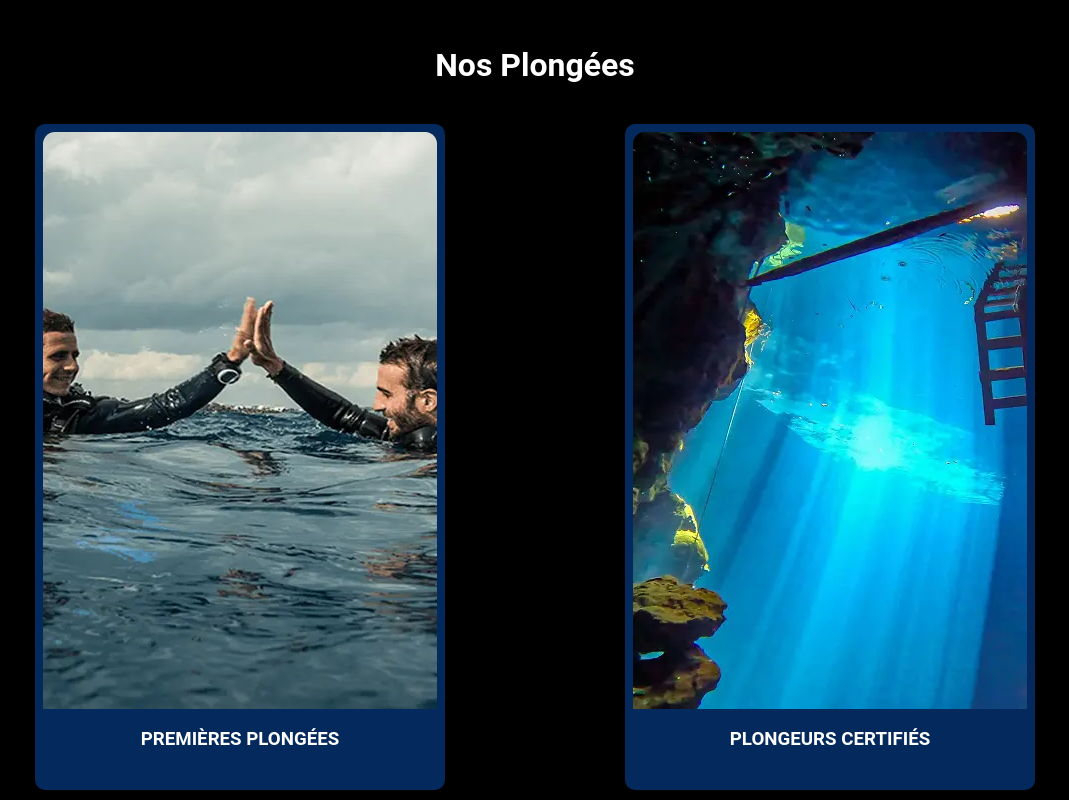
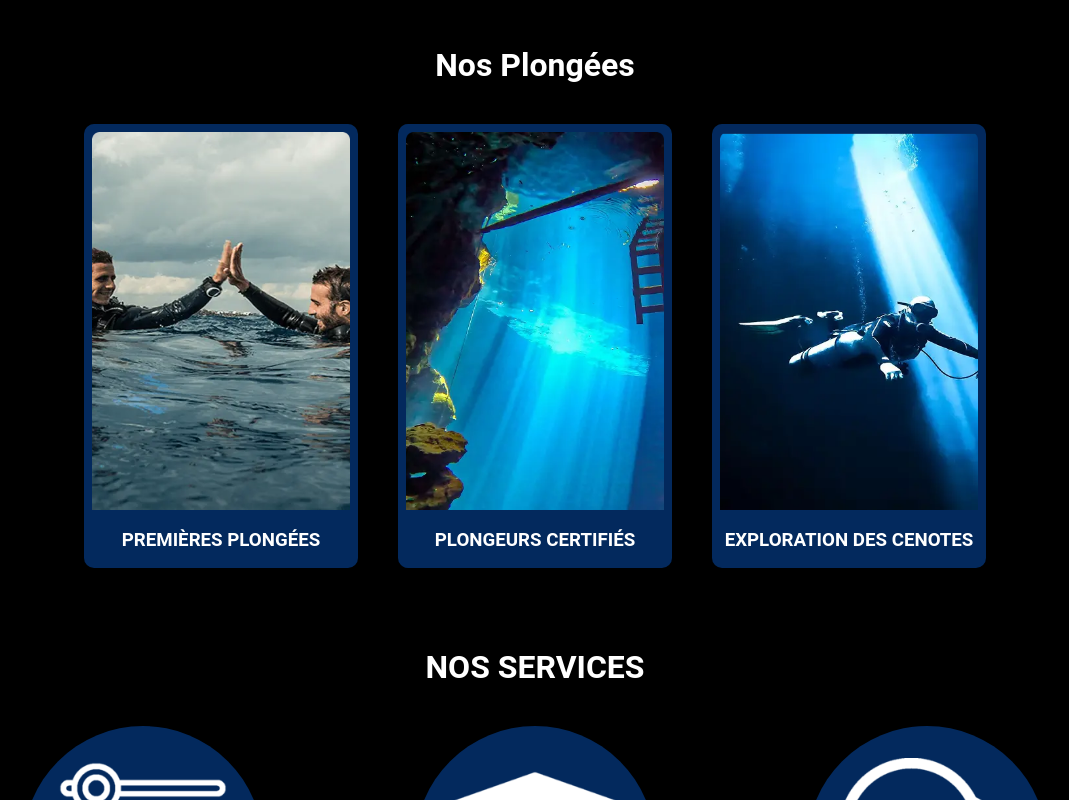
Before and after one commit to S1mon-G/john-diving, a React (Vite) app: page / in a window 1280 px wide. Shown: the part 1400-2200 px from the top of the page, without its empty margins (105-1174 px from the left). Built offline with nearby package versions, Linux system fonts and the light colour scheme; a web font is replaced by a local one.

Commit message:
modified diving card size$

```diff
--- a/src/pages/Home/Home.css
+++ b/src/pages/Home/Home.css
@@ -60,7 +60,7 @@ section h2 {
 
 .divings-cards {
     display: flex;
-    justify-content: space-evenly;
+    justify-content: center;
     gap: 40px;
     margin: 40px 0;
     flex-wrap: wrap;
@@ -71,8 +71,8 @@ section h2 {
 }
 
 .divings-img-wrapper {
-    height: 666px;
-    width: 410px;
+    height: 444px;
+    width: 274px;
     border-radius: 10px;
     padding: 0.5em;
     background-color: var(--cards-background-color);
```
